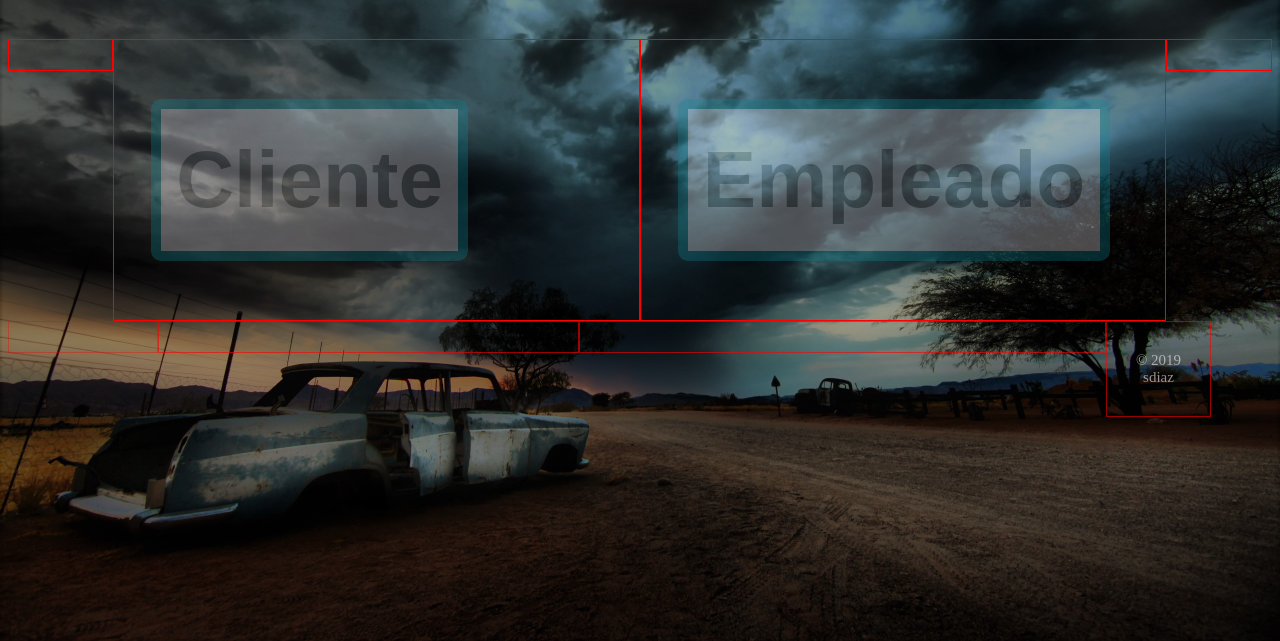
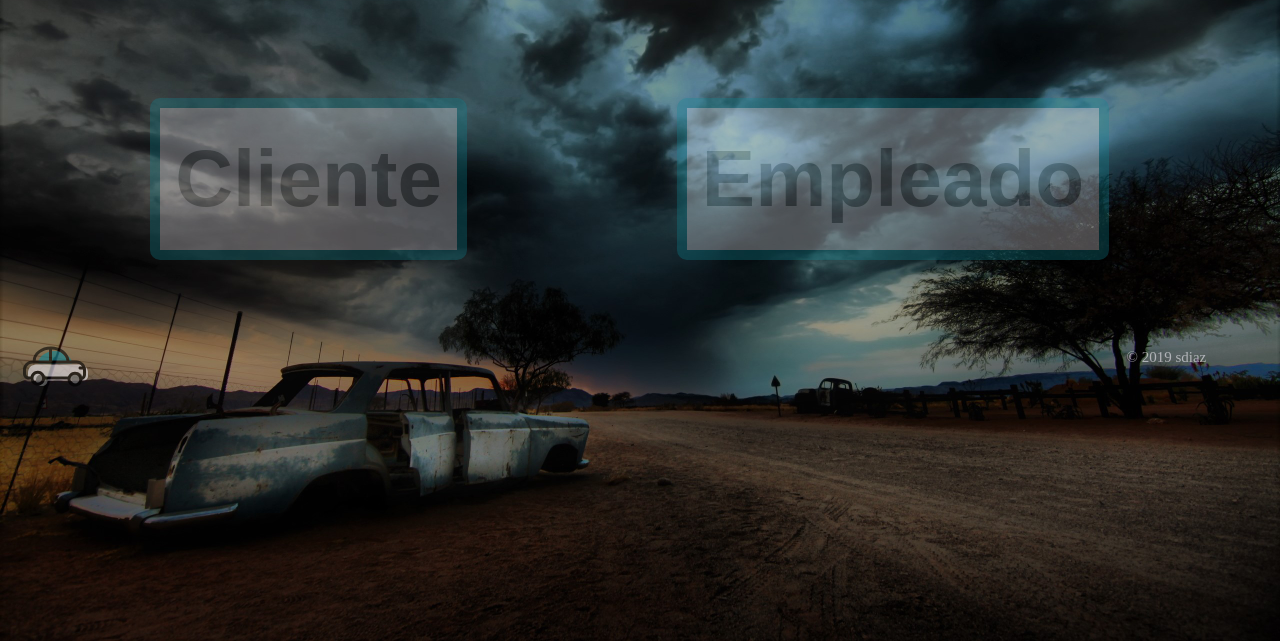
Before and after one commit to simondiaz/talleres_sdiaz, a plain HTML site: page talleres_sdiaz/index.html in a window 1280 px wide. Shown: the part 159-800 px from the top of the page. Drawn offline with Linux system fonts and the light colour scheme.

Commit message:
Index con Logo svg

```diff
--- a/talleres_sdiaz/index.html
+++ b/talleres_sdiaz/index.html
@@ -9,12 +9,9 @@
 
     <body>
 
-        <header>
-            <div class="titulo">
-                <h1>Talleres Sdiaz</h1>
-            </div>
-        </header>
-
+        <div class="titulo">
+            <h1>Talleres Sdiaz</h1>
+        </div>
 
         <div class="botones">
             <div class= "col-1"></div>
@@ -30,32 +27,26 @@
 
         <div class= "pie">
 
-                <div  class= col-1 id="logo">
-                    <!-- <svg version="1.1"  xmlns="http://www.w3.org/2000/svg" xmlns:xlink="http://www.w3.org/1999/xlink" x="0px" y="0px"
-                        viewBox="0 0 48 48" style="enable-background:new 0 0 48 48;" xml:space="preserve">
-                        <path style="fill:#818384;" d="M13.999,24.717L14.756,20H17l-1.771,8h-1.98l-1.244-4.749L10.753,28h-1.98L7,20h2.246l0.743,4.828
-                        L11.184,20h1.632L13.999,24.717z"/>
-                        <path style="fill:#818384;" d="M25.999,24.717L26.756,20H29l-1.771,8h-1.98l-1.244-4.749L22.753,28h-1.98L19,20h2.246l0.743,4.828
-                        L23.184,20h1.632L25.999,24.717z"/>
-                        <path style="fill:#818384;" d="M37.999,24.717L38.756,20H41l-1.771,8h-1.98l-1.244-4.749L34.753,28h-1.98L31,20h2.246l0.743,4.828
-                        L35.184,20h1.632L37.999,24.717z"/>
-                        <rect x="10" y="13" style="fill:#27AB23;" width="10" height="2"/>
-                        <rect x="10" y="33" style="fill:#EF8B14;" width="10" height="2"/>
-                        <path style="fill:#27AB23;" d="M23,7.201V18h2V7.201C24.667,7.08,24.332,7,24,7S23.333,7.08,23,7.201z"/>
-                        <path style="fill:#818384;" d="M9.178,18c1.782-4.385,5.448-7.809,9.994-9.252c-1.702,2.13-3.001,5.367-3.668,9.252h2.021
-                        c0.976-5.371,3.19-8.969,5.475-9.799v-0.15C23.332,8.03,23.662,8,24,8s0.668,0.03,1,0.051v0.15c2.285,0.831,4.499,4.428,5.475,9.799
-                        h2.021c-0.667-3.885-1.966-7.122-3.668-9.252c4.546,1.443,8.212,4.866,9.994,9.252h2.128C38.471,11.021,31.819,6,24,6
-                        S9.529,11.021,7.05,18H9.178z"/>
-                        <path style="fill:#818384;" d="M38.822,30c-1.782,4.385-5.448,7.809-9.994,9.252c1.702-2.13,3.001-5.367,3.668-9.252h-2.021
-                        c-0.976,5.371-3.19,8.969-5.475,9.799v0.15C24.668,39.97,24.338,40,24,40s-0.668-0.03-1-0.051v-0.15
-                        c-2.285-0.831-4.499-4.428-5.475-9.799h-2.021c0.667,3.885,1.966,7.122,3.668,9.252C14.626,37.809,10.96,34.385,9.178,30H7.05
-                        C9.529,36.979,16.181,42,24,42s14.471-5.021,16.95-12H38.822z"/>
-                        <path style="fill:#E931BA;" d="M25,40.799V30h-2v10.799C23.333,40.92,23.668,41,24,41S24.667,40.92,25,40.799z"/>
-                    </svg> -->
+                <div  class= col-2 id="logo">
+
+                    <svg>
+                        <path id="path-1_31_" style="fill:#F1EEF5;" d="M12,46.611H9.751C7.138,46.611,5,44.472,5,41.857v-3.251    c0-4.422,3.582-8.006,8-8.006h44c4.418,0,8,3.584,8,8.006v3.597c0,2.425-1.982,4.408-4.404,4.408H59l0,0"/>
+                        <path id="path-2_31_" style="fill:#0E8896;" d="M15.261,29.604c0-6.985,7.544-12.647,16.849-12.647    c9.306,0,16.762,6.335,16.85,12.647l0,0"/>
+                        <path id="path-3_31_" style="fill:#818384;" d="M59.803,44.171c0,3.239-2.625,5.865-5.863,5.865c-3.237,0-5.862-2.626-5.862-5.865    c0-3.241,2.625-5.867,5.862-5.867C57.178,38.304,59.803,40.93,59.803,44.171z"/>
+                        <path id="path-4_31_" style="fill:#818384;" d="M24.665,46.172c0,3.24-2.625,5.866-5.862,5.866c-3.238,0-5.863-2.626-5.863-5.866    s2.625-5.867,5.863-5.867C22.04,40.305,24.665,42.932,24.665,46.172z"/>
+                        <path id="path-5_31_" d="M58.218,45.772c-0.828,0-1.5-0.673-1.5-1.501c0-0.83,0.672-1.501,1.5-1.501c0.44,0,1.782,0,1.782-2.568    v-4.098c0-3.587-2.916-6.505-6.5-6.505h-44c-3.584,0-6.5,2.918-6.5,6.505v3.751c0,1.518,1.234,2.753,2.751,2.753H8    c0.828,0,1.5,0.672,1.5,1.501c0,0.829-0.672,1.501-1.5,1.501H5.751C2.58,45.61,0,43.029,0,39.855v-3.751    c0-5.242,4.262-9.507,9.5-9.507h44c5.238,0,9.5,4.265,9.5,9.507v4.098C63,43.586,61.123,45.772,58.218,45.772z"/>
+                        <path id="path-6_29_" d="M45,45.61H21c-0.828,0-1.5-0.672-1.5-1.501c0-0.829,0.672-1.501,1.5-1.501h24    c0.828,0,1.5,0.672,1.5,1.501C46.5,44.938,45.828,45.61,45,45.61z"/>
+                        <path id="path-7_28_" d="M44.96,28.598c-0.819,0-1.488-0.906-1.5-1.728c-0.073-5.271-6.653-11.29-15.35-11.29    c-8.464,0-15.349,4.938-15.349,11.083c0,0.829-0.672,1.47-1.5,1.47s-1.5-0.687-1.5-1.516c0-7.801,8.231-14.155,18.349-14.155    c9.67,0,18.245,6.845,18.35,14.371c0.012,0.828-0.65,0.765-1.48,1.765C44.974,28.598,44.967,28.598,44.96,28.598z"/>
+                        <path id="path-8_26_" d="M51.94,52.538c-4.059,0-7.362-3.305-7.362-7.367s3.303-7.367,7.362-7.367c4.06,0,7.363,3.305,7.363,7.367    S56,52.538,51.94,52.538z M51.94,40.806c-2.405,0-4.362,1.958-4.362,4.365s1.957,4.365,4.362,4.365    c2.406,0,4.363-1.958,4.363-4.365S54.346,40.806,51.94,40.806z"/>
+                        <path id="path-9_22_" d="M14.803,51.538c-4.06,0-7.363-3.306-7.363-7.367c0-4.063,3.303-7.368,7.363-7.368    c4.059,0,7.362,3.305,7.362,7.368C22.165,48.232,18.862,51.538,14.803,51.538z M14.803,39.805c-2.406,0-4.363,1.959-4.363,4.366    s1.957,4.364,4.363,4.364c2.405,0,4.362-1.957,4.362-4.364S17.208,39.805,14.803,39.805z"/>
+                        <path id="path-10_18_" d="M27.5,29.099c-0.828,0-1.5-0.673-1.5-1.501V14.589c0-0.83,0.672-1.502,1.5-1.502s1.5,0.672,1.5,1.502    v13.009C29,28.426,28.328,29.099,27.5,29.099z"/>
+                        <path id="path-11_17_" d="M61,35.603h-4c-0.828,0-1.5-0.672-1.5-1.501c0-0.829,0.672-1.501,1.5-1.501h4    c0.828,0,1.5,0.672,1.5,1.501C62.5,34.931,61.828,35.603,61,35.603z"/>
+                    </svg>
+
                 </div>
                 <div class= col-4></div>
-                <div class= col-5></div>
-                <div class= col-1>
+                <div class= col-4></div>
+                <div class= col-2>
                     <p>&copy; 2019 sdiaz<p>
                 </div>
         </div>
--- a/talleres_sdiaz/style.css
+++ b/talleres_sdiaz/style.css
@@ -9,7 +9,7 @@
         [class*="col-"] {
                 float: left;
                 padding: 15px;
-                border: 1px solid red;
+                /*border: 1px solid red;*/
         }
 
         .col-1 {width: 8.33%;}
@@ -105,8 +105,3 @@
                 text-align: center;
                 font-size: 15px;
                 }
-
-        #logo{
-                width: 150px;
-                opacity: 0.6;
-                }
```
